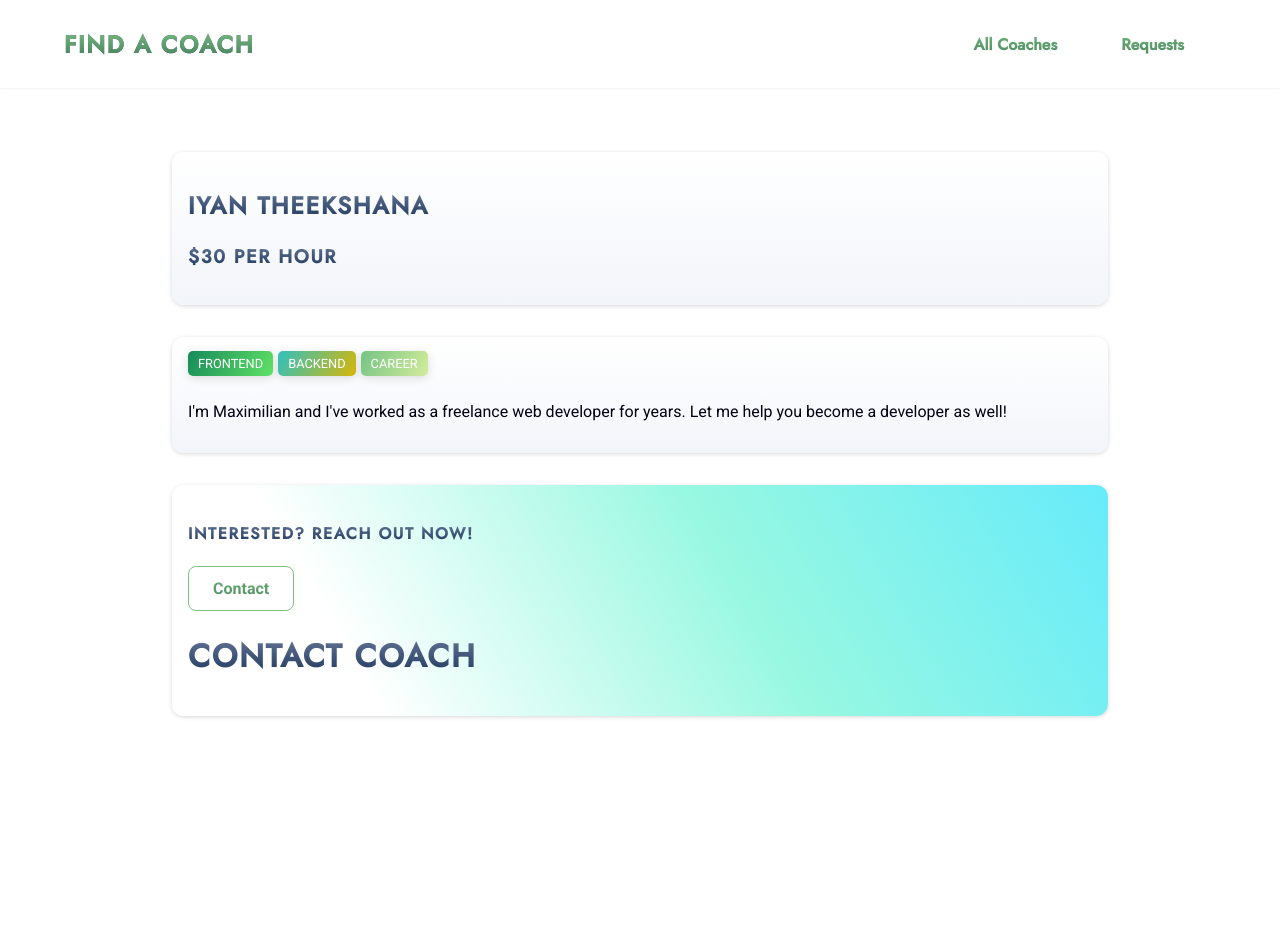
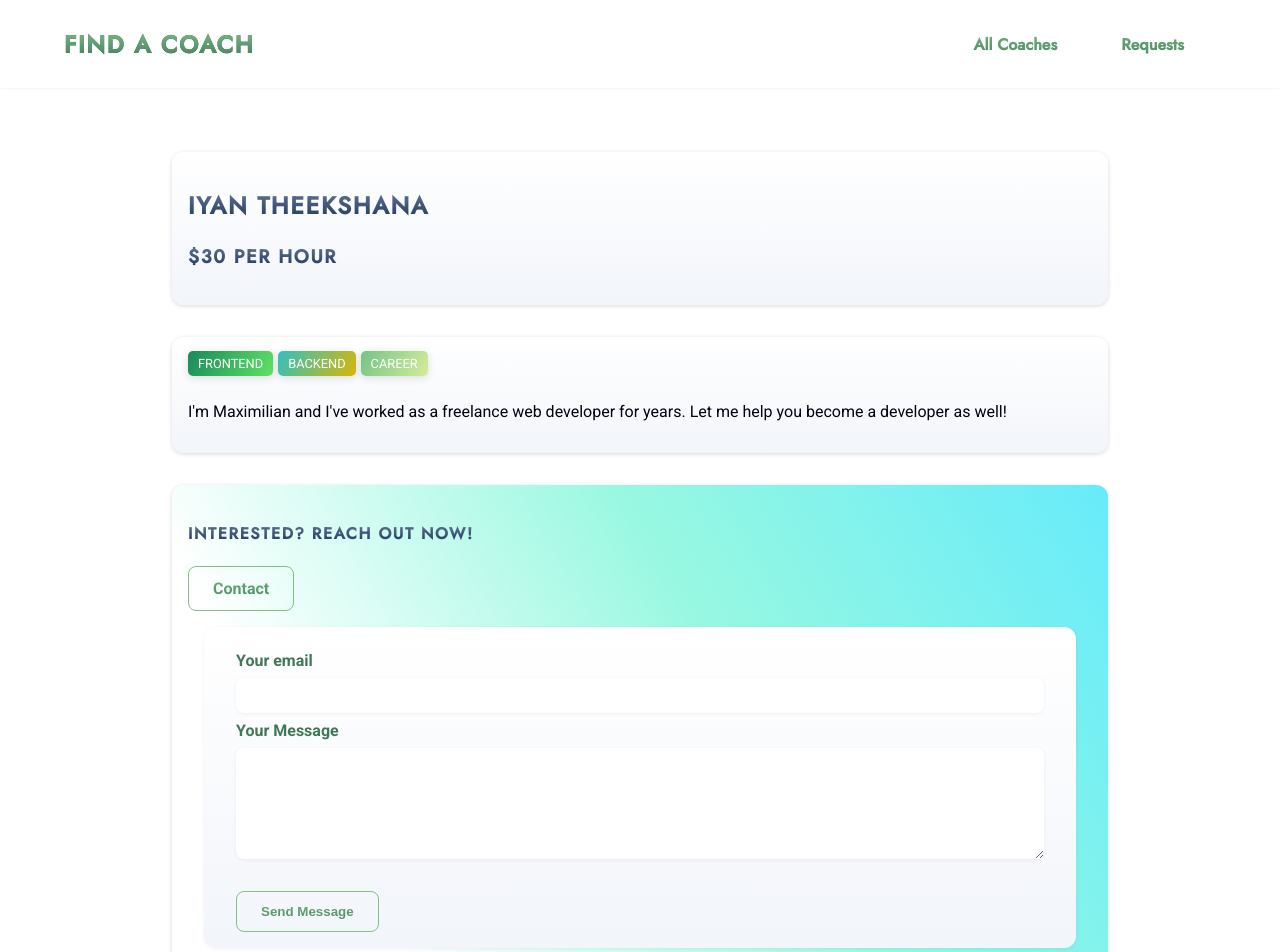
Before and after one commit to IyanTheekshana/find-a-couch, a Vue app: page /coaches/c1/contact in a window 1280 px wide. Shown: the top 952 px of the page. Before the commit the page ends 800 px from the top, so only its background shows below. Built offline with nearby package versions, Linux system fonts and the light colour scheme.

Commit message:
implemented requests recived

```diff
--- a/src/components/coaches/CoachForm.vue
+++ b/src/components/coaches/CoachForm.vue
@@ -154,7 +154,7 @@ export default {
         rate: this.rate.val,
         areas: this.areas.val,
       };
-      console.log(formData);
+      // console.log(formData);
       this.$emit("save-data", formData);
     },
   },
@@ -198,9 +198,10 @@ textarea {
 
 input:focus,
 textarea:focus {
-  background-color: #e2f8e4;
+  background-color: #f3fff4;
   outline: none;
-  border-color: #7ec384;
+  border-color: #f3fff4;
+  box-shadow: rgba(0, 0, 0, 0.16) 0px 1px 4px;
 }
 
 input[type="checkbox"] {
--- /dev/null
+++ b/src/components/requests/RequestItem.vue
@@ -0,0 +1,42 @@
+<template>
+  <div class="card">
+    <a :href="emailLink">{{ email }}</a>
+
+    <p>{{ message }}</p>
+  </div>
+</template>
+<script>
+export default {
+  props: ["email", "message"],
+  computed: {
+    emailLink() {
+      return "mailto:" + this.email;
+    },
+  },
+};
+</script>
+
+<style scoped>
+.card {
+  margin: 1rem 0;
+  border: none;
+  border-radius: 12px;
+  padding: 1rem;
+  background: linear-gradient(to top, #ffffff, #ffffff);
+  box-shadow: rgba(0, 0, 0, 0.16) 0px 1px 4px;
+}
+
+a {
+  text-decoration: none;
+  font-size: 1rem;
+  cursor: pointer;
+  color: #7ec384;
+  letter-spacing: 1px;
+}
+
+p {
+  color: #3f7856;
+  font-size: 1.1rem;
+  letter-spacing: 1px;
+}
+</style>
--- a/src/pages/requests/ContactCoach.vue
+++ b/src/pages/requests/ContactCoach.vue
@@ -1,11 +1,105 @@
 <template>
-  <h1>Contact Coach</h1>
+  <form @submit.prevent="submitForm">
+    <div class="form-control">
+      <label for="email">Your email</label>
+      <input type="email" id="email" v-model.trim="email" />
+    </div>
+    <div class="form-control">
+      <label for="message">Your Message</label>
+      <textarea
+        name="message"
+        id="message"
+        rows="5"
+        v-model.trim="message"
+      ></textarea>
+    </div>
+    <p v-if="!formIsValid">Please, enter a valid email and non-empty message</p>
+    <div class="actions">
+      <base-button mode="outline">Send Message</base-button>
+    </div>
+  </form>
 </template>
 
 <script>
 export default {
   data() {
-    return {};
+    return {
+      email: "",
+      message: "",
+      formIsValid: true,
+    };
+  },
+  methods: {
+    submitForm() {
+      this.formIsValid = true;
+      if (
+        this.email === "" ||
+        !this.email.includes("@") ||
+        this.message === ""
+      ) {
+        this.formIsValid = false;
+        return;
+      }
+      const formData = {
+        coachId: this.$route.params.id,
+        email: this.email,
+        message: this.message,
+      };
+      console.log(formData);
+      this.$store.dispatch("requests/contactCouch", formData);
+      this.$router.replace("/");
+    },
   },
 };
 </script>
+
+<style scoped>
+form {
+  margin: 1rem;
+  border: none;
+  border-radius: 12px;
+  padding: 1rem;
+  background: linear-gradient(to top, #f2f5fa, #ffffff);
+  box-shadow: rgba(0, 0, 0, 0.055) 0px 1px 4px;
+  padding: 1rem 2rem;
+}
+
+.form-control {
+  margin: 0.5rem 0;
+}
+
+label {
+  font-weight: bold;
+  margin-bottom: 0.5rem;
+  display: block;
+  color: #3f7856;
+}
+
+input,
+textarea {
+  display: block;
+  width: 100%;
+  border: none;
+  font: inherit;
+  padding: 0.5rem 1rem;
+  border-radius: 8px;
+  box-shadow: rgba(0, 0, 0, 0.055) 0px 1px 4px;
+}
+
+input:focus,
+textarea:focus {
+  background-color: #f3fff4;
+  outline: none;
+  border-color: #f3fff4;
+  box-shadow: rgba(0, 0, 0, 0.16) 0px 1px 4px;
+}
+
+.actions {
+  margin-top: 2rem;
+}
+
+.errors {
+  font-weight: bold;
+  color: red;
+}
+</style>
--- a/src/pages/requests/RequestsRecived.vue
+++ b/src/pages/requests/RequestsRecived.vue
@@ -1,9 +1,36 @@
 <template>
-  <h1>Request Recived</h1>
+  <section>
+    <base-card mode="card-two">
+      <h2>Requests Recived</h2>
+    </base-card>
+    <base-card v-if="hasRequest">
+      <request-item
+        v-for="req in recivedRequests"
+        :key="req.id"
+        :email="req.userEmail"
+        :message="req.message"
+      ></request-item>
+    </base-card>
+    <base-card v-if="!hasRequest">
+      <h4>You haven't recived any requests yet!</h4>
+    </base-card>
+  </section>
 </template>
 
 <script>
+import RequestItem from "../../components/requests/RequestItem.vue";
 export default {
+  components: {
+    "request-item": RequestItem,
+  },
+  computed: {
+    recivedRequests() {
+      return this.$store.getters["requests/requests"];
+    },
+    hasRequest() {
+      return this.$store.getters["requests/hasRequests"];
+    },
+  },
   data() {
     return {};
   },
--- a/src/store/index.js
+++ b/src/store/index.js
@@ -1,8 +1,10 @@
 import { createStore } from "vuex";
 import coachesModule from "./modules/coaches/index";
+import requestModule from "./modules/requests/index";
 const store = createStore({
   modules: {
     coaches: coachesModule,
+    requests: requestModule,
   },
   state() {
     return {
--- a/src/store/modules/requests/index.js
+++ b/src/store/modules/requests/index.js
@@ -1,8 +1,32 @@
 export default {
+  namespaced: true,
   state() {
-    return {};
+    return {
+      requests: [],
+    };
   },
-  mutations: {},
-  actions: {},
-  getters: {},
+  mutations: {
+    addRequest(state, payload) {
+      state.requests.push(payload);
+    },
+  },
+  actions: {
+    contactCouch(context, payload) {
+      const newRequest = {
+        id: new Date().toISOString(),
+        coachID: payload.coachID,
+        userEmail: payload.email,
+        message: payload.message,
+      };
+      context.commit("addRequest", newRequest);
+    },
+  },
+  getters: {
+    requests(state) {
+      return state.requests;
+    },
+    hasRequests(state) {
+      return state.requests && state.requests.length > 0;
+    },
+  },
 };
```
